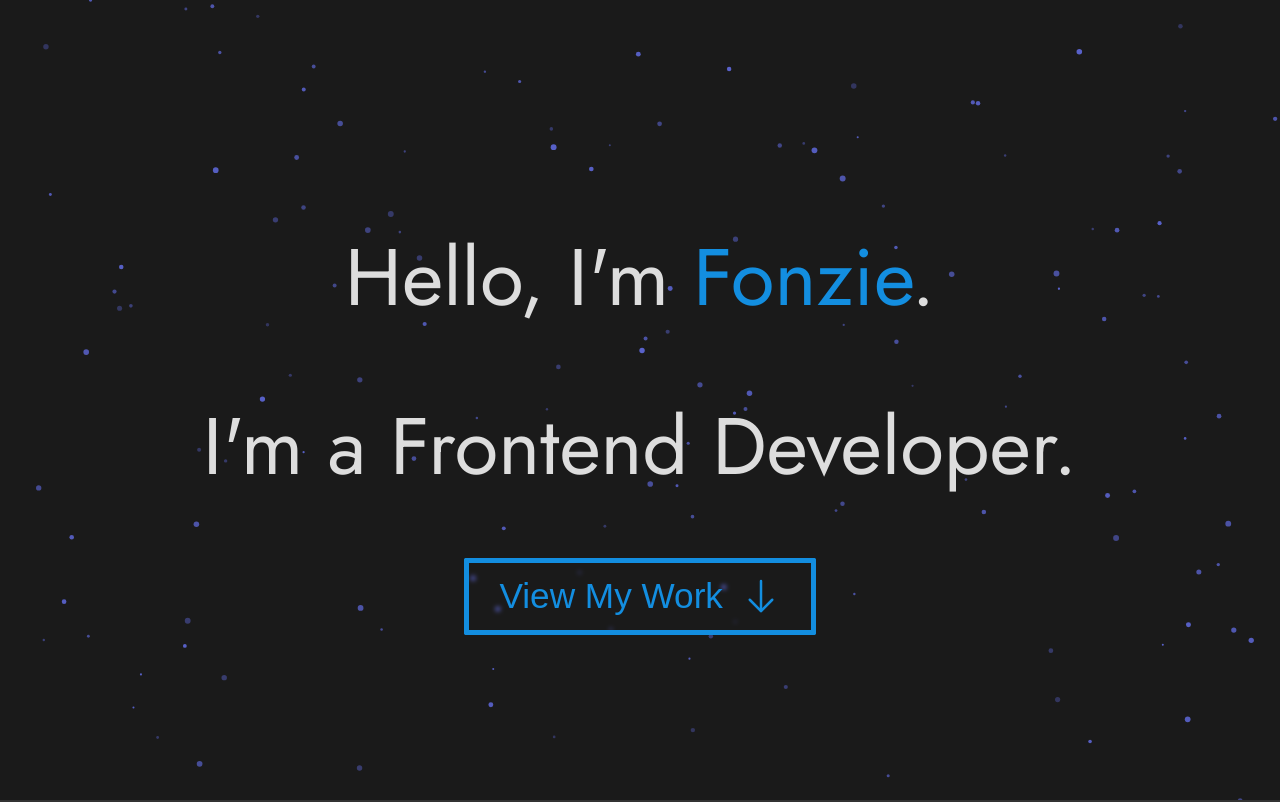
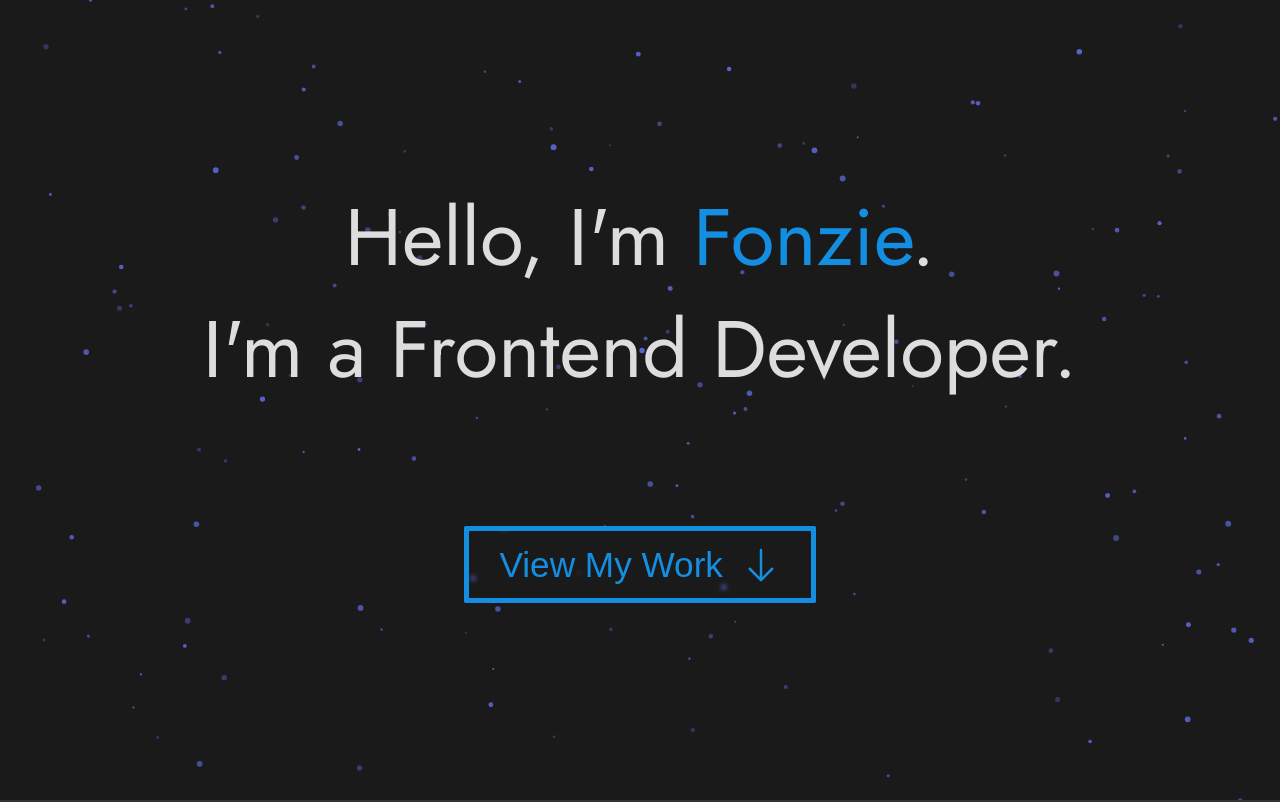
Before and after one commit to 915fonzie/Portfolio-2024, a React (Vite) app: page / in a window 1280 px wide. Shown: the top 802 px of the page. Built offline with nearby package versions, Linux system fonts and the light colour scheme.

Commit message:
small adjustments to hero component

```diff
--- a/src/styles/index.css
+++ b/src/styles/index.css
@@ -100,8 +100,11 @@ body, button {
   z-index: 1;
 }
 .heading h1 {
+  margin: 0;
+  margin-bottom: 0.4em;
   font-size: 5rem;
   font-weight: 400;
+  line-height: 1em;
 }
 .heading span {
   color: #138ee0;
@@ -123,6 +126,7 @@ body, button {
 
 .hero-btn {
   position: relative;
+  margin-top: 3em;
   font-size: 2.2rem;
   line-height: 0;
   width: 22rem;
--- a/src/styles/index.scss
+++ b/src/styles/index.scss
@@ -88,8 +88,11 @@ $hero-color: #138ee0;
     text-align: center;
     z-index: 1;
     h1 {
+        margin: 0;
+        margin-bottom: 0.4em;
         font-size: 5rem;
         font-weight: 400;
+        line-height: 1em;
     }
     span {
         color: $hero-color;
@@ -113,7 +116,7 @@ $hero-color: #138ee0;
 
 .hero-btn {
     position: relative;
-    // vertical-align: middle;
+    margin-top: 3em;
     font-size: 2.2rem;
     line-height: 0;
     width: 22rem;
```
Also changed, not shown: 1 other file (tests, documents, lock files or other folders).
